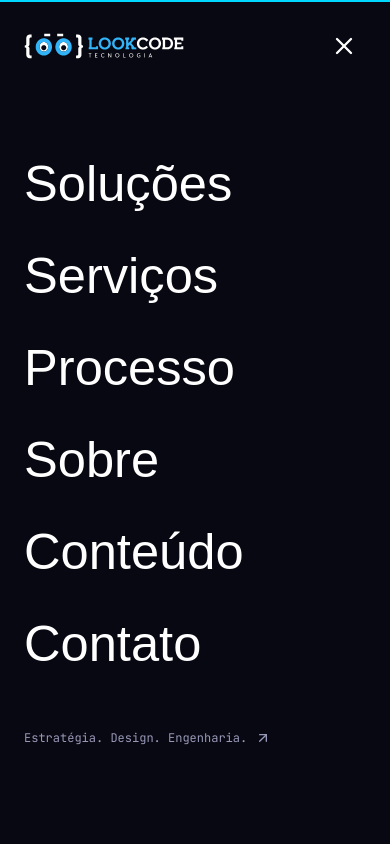
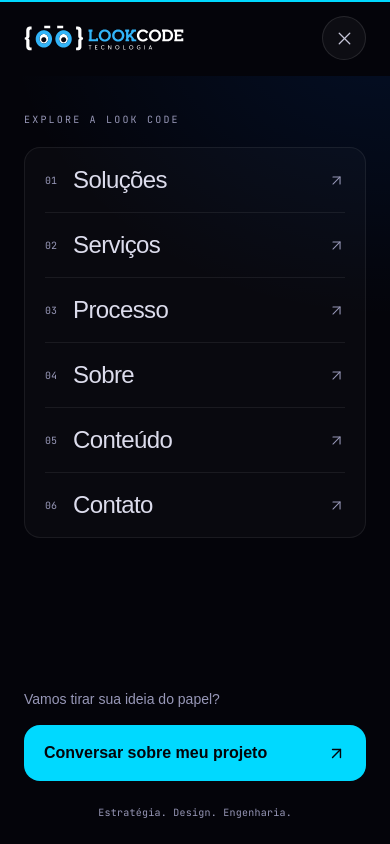
Before and after one commit to LookCode-Tecnologia/lp-lookcode, a React (Vite) app: page / in a window 390 px wide. Both pictures are taken after a click on the button 344 px from the left and 46 px from the top of the page. Shown: the top 844 px of the page. Built offline with nearby package versions, Linux system fonts and the light colour scheme; a web font is replaced by a local one.

Commit message:
feat(ui): refina visual e abertura do menu mobile

```diff
--- a/src/components/layout/Navbar.jsx
+++ b/src/components/layout/Navbar.jsx
@@ -1,11 +1,13 @@
 import { useEffect, useRef, useState } from 'react'
-import { motion, AnimatePresence, useScroll, useMotionValueEvent } from 'motion/react'
+import { motion, AnimatePresence, useScroll, useMotionValueEvent, useReducedMotion } from 'motion/react'
 import { Menu, X, ArrowUpRight } from 'lucide-react'
 import MagneticButton from '../ui/MagneticButton'
 import BrandLogo from '../ui/BrandLogo'
+import { contactUrl } from '../../data/contact'
 
 const links = [['Soluções', 'work'], ['Serviços', 'services'], ['Processo', 'process'], ['Sobre', 'team'], ['Conteúdo', 'blog'], ['Contato', 'contact']]
 export default function Navbar() {
+  const reduced = useReducedMotion()
   const [scrolled, setScrolled] = useState(false)
   const [open, setOpen] = useState(false)
   const toggle = useRef(null)
@@ -33,17 +35,43 @@ export default function Navbar() {
     return () => { document.body.style.overflow = old; document.removeEventListener('keydown', handleKey); media.removeEventListener('change', close) }
   }, [open])
   return <>
-    <header className={`fixed top-0 inset-x-0 z-50 transition-all duration-500 ${scrolled ? 'backdrop-blur-xl bg-surface-950/80 border-b border-foreground/5 py-4' : 'bg-transparent py-6'}`}>
+    <header className={`fixed top-0 inset-x-0 z-50 transition-all duration-500 ${open ? 'bg-surface-950 py-4' : scrolled ? 'backdrop-blur-xl bg-surface-950/80 border-b border-foreground/5 py-4' : 'bg-transparent py-6'}`}>
       <div className="max-w-7xl mx-auto px-6 md:px-12 flex justify-between items-center gap-6">
         <a href="#" aria-label="Look Code — início" className="relative z-50 shrink-0 py-2"><BrandLogo className="w-40 lg:w-48" /></a>
         <nav aria-label="Navegação principal" className="hidden md:flex items-center gap-4 lg:gap-8">{links.map(([label,id]) => <a key={id} href={`#${id}`} className="font-body text-sm text-copy-900 hover:text-foreground transition-colors relative group">{label}<span className="absolute -bottom-1 left-0 h-px bg-signal w-0 group-hover:w-full transition-all duration-300" /></a>)}</nav>
         <div className="hidden lg:block"><MagneticButton className="inline-flex px-6 py-2.5 rounded-full border border-ember text-blue-400 text-sm hover:bg-ember hover:text-white transition-colors whitespace-nowrap">Iniciar um projeto</MagneticButton></div>
-        <button ref={toggle} aria-label={open ? 'Fechar menu' : 'Abrir menu'} aria-expanded={open} aria-controls="mobile-menu" className="md:hidden z-50 text-foreground p-2" onClick={() => setOpen(!open)}>{open ? <X size={28}/> : <Menu size={28}/>}</button>
+        <button ref={toggle} aria-label={open ? 'Fechar menu' : 'Abrir menu'} aria-expanded={open} aria-controls="mobile-menu" className="md:hidden z-50 text-copy-700 flex items-center justify-center w-11 h-11 rounded-full border border-foreground/10 bg-foreground/[0.04] transition-colors hover:bg-foreground/[0.08]" onClick={() => setOpen(!open)}>{open ? <X size={21} strokeWidth={1.5}/> : <Menu size={21} strokeWidth={1.5}/>}</button>
       </div>
     </header>
-    <AnimatePresence>{open && <motion.div ref={panel} id="mobile-menu" initial={{opacity:0}} animate={{opacity:1}} exit={{opacity:0}} className="fixed inset-0 bg-surface-900 z-40 flex flex-col justify-center px-6 overflow-y-auto">
-      <nav aria-label="Navegação mobile" className="flex flex-col gap-4 mt-20 pb-12">{links.map(([label,id],i) => <motion.a key={id} href={`#${id}`} initial={{x:-60,opacity:0}} animate={{x:0,opacity:1}} transition={{delay:i*.07,duration:.5}} className="font-display text-[clamp(2rem,6vh,3.75rem)] text-foreground hover:text-signal" onClick={() => {setOpen(false); requestAnimationFrame(() => { const section = document.getElementById(id); section?.setAttribute('tabindex','-1'); section?.focus({preventScroll:true}) })}}>{label}</motion.a>)}</nav>
-      <p className="font-mono text-xs text-copy-900 flex gap-2 items-center mb-8">Estratégia. Design. Engenharia. <ArrowUpRight size={16}/></p>
+    <AnimatePresence>{open && <motion.div
+      ref={panel} id="mobile-menu"
+      initial={{ opacity: 0, y: reduced ? 0 : -8 }}
+      animate={{ opacity: 1, y: 0 }}
+      exit={{ opacity: 0, y: reduced ? 0 : -6 }}
+      transition={{ duration: reduced ? 0 : 0.22, ease: [0.22, 1, 0.36, 1] }}
+      className="fixed inset-0 z-40 bg-surface-950 overflow-y-auto overscroll-contain md:hidden"
+    >
+      <div className="pointer-events-none absolute inset-x-0 top-0 h-80 bg-[radial-gradient(ellipse_at_top_right,rgba(0,102,255,0.12),transparent_70%)]" />
+      <div className="relative mx-auto flex min-h-[100dvh] max-w-lg flex-col px-6 pt-28 pb-[max(1.5rem,env(safe-area-inset-bottom))]">
+        <p className="font-mono text-[10px] uppercase tracking-[0.22em] text-copy-900 mb-5">Explore a Look Code</p>
+        <nav aria-label="Navegação mobile" className="rounded-2xl border border-foreground/[0.07] bg-foreground/[0.025] px-5">
+          {links.map(([label,id],i) => <a
+            key={id} href={`#${id}`}
+            className="group flex min-h-16 items-center justify-between gap-4 border-b border-foreground/[0.07] py-4 last:border-0 text-copy-500 transition-colors duration-200 hover:text-signal focus-visible:text-signal"
+            onClick={() => {setOpen(false); requestAnimationFrame(() => { const section = document.getElementById(id); section?.setAttribute('tabindex','-1'); section?.focus({preventScroll:true}) })}}
+          >
+            <span className="flex items-center gap-4"><span aria-hidden="true" className="font-mono text-[10px] text-copy-900">{String(i + 1).padStart(2, '0')}</span><span className="font-display text-2xl font-medium tracking-tight">{label}</span></span>
+            <ArrowUpRight aria-hidden="true" size={17} strokeWidth={1.5} className="text-copy-900 group-hover:text-signal" />
+          </a>)}
+        </nav>
+        <div className="mt-auto pt-8">
+          <p className="font-body text-sm text-copy-900 mb-4">Vamos tirar sua ideia do papel?</p>
+          <a href={contactUrl} target="_blank" rel="noopener noreferrer" onClick={() => setOpen(false)} className="flex min-h-14 items-center justify-between gap-3 rounded-2xl bg-signal px-5 py-4 text-ink-950 font-body text-base font-semibold transition-colors hover:bg-secondary/90">
+            Conversar sobre meu projeto <ArrowUpRight aria-hidden="true" size={19} strokeWidth={1.8} />
+          </a>
+          <p className="mt-6 text-center font-mono text-[10px] tracking-wide text-copy-900">Estratégia. Design. Engenharia.</p>
+        </div>
+      </div>
     </motion.div>}</AnimatePresence>
   </>
 }
```
Also changed, not shown: 7 other files (tests, documents, lock files or other folders).
